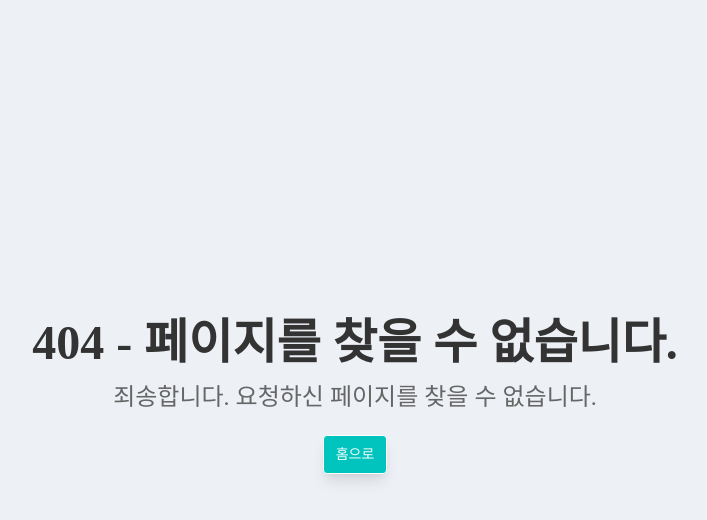
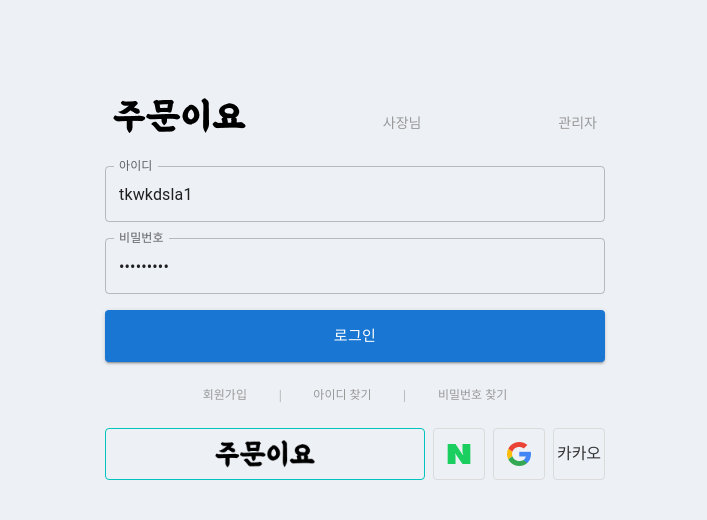
Before and after one commit to miss-gif/jumuniyo-deployment, a React (Create React App) app: page /login2 in a window 1280 px wide. Before the commit this address had no page. Shown: the top 520 px of the page, without its empty margins (285-992 px from the left). Built offline with nearby package versions, Linux system fonts and the light colour scheme; a web font is replaced by a local one.

Commit message:
Test : 개발용 로그인 코드

```diff
--- a/src/App.jsx
+++ b/src/App.jsx
@@ -42,6 +42,8 @@ import PaymentPage from "./pages/user/paymentPage/PaymentPage";
 import RestaurantDetailPage from "./pages/user/restaurantDetailPage/RestaurantDetailPage";
 import RestaurantsPage from "./pages/user/restaurantListPage/RestaurantsPage";
 import OwnerDashboardPage from "./pages/owner/ownerDashboardPage/OwnerDashboardPage";
+import LoginPage2 from "./pages/access/LoginPage2";
+import LoginPage3 from "./pages/access/LoginPage3";
 
 // 사업자
 
@@ -53,6 +55,8 @@ function App() {
           <Route path="/" element={<AccountLayout />}>
             {/* 로그인 */}
             <Route path="/login" element={<LoginPage />} />
+            <Route path="/login2" element={<LoginPage2 />} />
+            <Route path="/login3" element={<LoginPage3 />} />
 
             {/* 회원가입 */}
             <Route path="/signup" element={<SignupChoice />} />
--- a/src/components/layout/AccessHeader.jsx
+++ b/src/components/layout/AccessHeader.jsx
@@ -12,7 +12,12 @@ const AccessHeader = () => {
           />
         </Link>
       </h1>
-      <h2 className="access-header-title">로그인</h2>
+      <a href="login2" className="access-header-title">
+        사장님
+      </a>
+      <a href="login3" className="access-header-title">
+        관리자
+      </a>
     </div>
   );
 };
--- /dev/null
+++ b/src/pages/access/LoginPage2.jsx
@@ -0,0 +1,82 @@
+import React, { useState } from "react";
+import { Button, TextField } from "@mui/material";
+import { Link } from "react-router-dom";
+import useLogin from "../../hooks/useLogin";
+
+const LoginPage2 = () => {
+  const [username, setUsername] = useState("tkwkdsla1");
+  const [password, setPassword] = useState("tkwkdsla1");
+  const { login, loading, error } = useLogin();
+
+  const handleLogin = e => {
+    e.preventDefault();
+    login(username, password);
+  };
+
+  return (
+    <div className="login">
+      <form className="login__form" onSubmit={handleLogin}>
+        <div className="login__form-group">
+          <TextField
+            label="아이디"
+            value={username}
+            onChange={e => setUsername(e.target.value)}
+            sx={{ width: 500, maxWidth: "100%" }}
+          />
+          <TextField
+            label="비밀번호"
+            type="password"
+            value={password}
+            onChange={e => setPassword(e.target.value)}
+            sx={{ width: 500, maxWidth: "100%" }}
+          />
+          <Button
+            variant="contained"
+            size="large"
+            type="submit"
+            disabled={loading}
+          >
+            {loading ? "로그인 중..." : "로그인"}
+          </Button>
+        </div>
+        {error && <p style={{ color: "red" }}>{error}</p>}
+      </form>
+      <div className="login__links">
+        <Link className="login__link" to="/signup">
+          회원가입
+        </Link>
+        <Link className="login__link" to="/forgot-id">
+          아이디 찾기
+        </Link>
+        <Link className="login__link" to="/forgot-password">
+          비밀번호 찾기
+        </Link>
+      </div>
+      <ul className="login__social">
+        <li className="login__social-button login__social-button--logo">
+          <img
+            src={process.env.PUBLIC_URL + "/images/logo_1x.png"}
+            alt="Logo"
+          />
+        </li>
+        <li className="login__social-button login__social-button--naver">
+          <img
+            src={process.env.PUBLIC_URL + "/images/logo_naver.svg"}
+            alt="Logo"
+          />
+        </li>
+        <li className="login__social-button login__social-button--google">
+          <img
+            src={process.env.PUBLIC_URL + "/images/logo_google.png"}
+            alt="Logo"
+          />
+        </li>
+        <li className="login__social-button login__social-button--kakao">
+          카카오
+        </li>
+      </ul>
+    </div>
+  );
+};
+
+export default LoginPage2;
--- /dev/null
+++ b/src/pages/access/LoginPage3.jsx
@@ -0,0 +1,82 @@
+import React, { useState } from "react";
+import { Button, TextField } from "@mui/material";
+import { Link } from "react-router-dom";
+import useLogin from "../../hooks/useLogin";
+
+const LoginPage3 = () => {
+  const [username, setUsername] = useState("wyfmel1");
+  const [password, setPassword] = useState("wyfmel1");
+  const { login, loading, error } = useLogin();
+
+  const handleLogin = e => {
+    e.preventDefault();
+    login(username, password);
+  };
+
+  return (
+    <div className="login">
+      <form className="login__form" onSubmit={handleLogin}>
+        <div className="login__form-group">
+          <TextField
+            label="아이디"
+            value={username}
+            onChange={e => setUsername(e.target.value)}
+            sx={{ width: 500, maxWidth: "100%" }}
+          />
+          <TextField
+            label="비밀번호"
+            type="password"
+            value={password}
+            onChange={e => setPassword(e.target.value)}
+            sx={{ width: 500, maxWidth: "100%" }}
+          />
+          <Button
+            variant="contained"
+            size="large"
+            type="submit"
+            disabled={loading}
+          >
+            {loading ? "로그인 중..." : "로그인"}
+          </Button>
+        </div>
+        {error && <p style={{ color: "red" }}>{error}</p>}
+      </form>
+      <div className="login__links">
+        <Link className="login__link" to="/signup">
+          회원가입
+        </Link>
+        <Link className="login__link" to="/forgot-id">
+          아이디 찾기
+        </Link>
+        <Link className="login__link" to="/forgot-password">
+          비밀번호 찾기
+        </Link>
+      </div>
+      <ul className="login__social">
+        <li className="login__social-button login__social-button--logo">
+          <img
+            src={process.env.PUBLIC_URL + "/images/logo_1x.png"}
+            alt="Logo"
+          />
+        </li>
+        <li className="login__social-button login__social-button--naver">
+          <img
+            src={process.env.PUBLIC_URL + "/images/logo_naver.svg"}
+            alt="Logo"
+          />
+        </li>
+        <li className="login__social-button login__social-button--google">
+          <img
+            src={process.env.PUBLIC_URL + "/images/logo_google.png"}
+            alt="Logo"
+          />
+        </li>
+        <li className="login__social-button login__social-button--kakao">
+          카카오
+        </li>
+      </ul>
+    </div>
+  );
+};
+
+export default LoginPage3;
```
